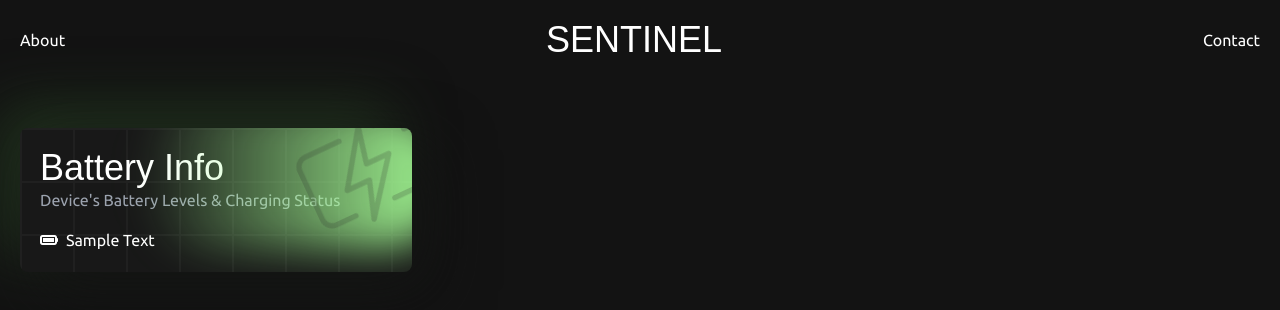
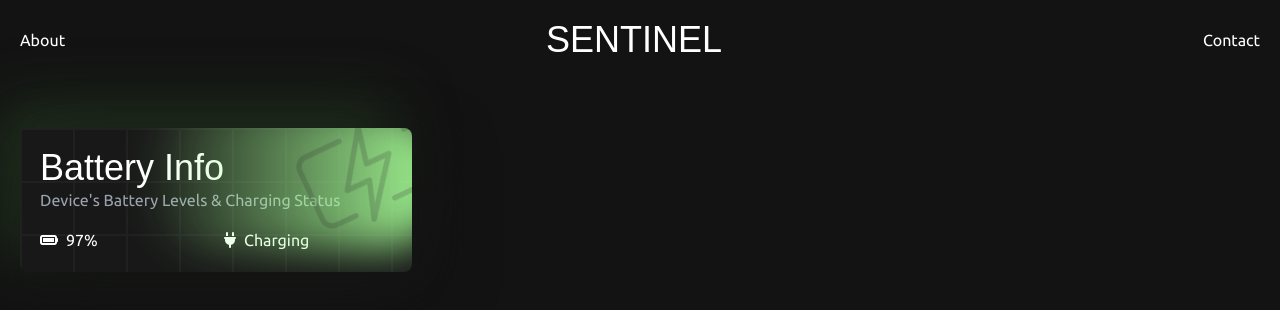
Before and after one commit to HemantDutta/Sentinel, a React (Create React App) app in the folder client/: page / in a window 1280 px wide. Shown: the top 310 px of the page. Built offline with nearby package versions, Linux system fonts and the light colour scheme; no server answers; a web font is replaced by a local one.

Commit message:
Cleanup + InfoItem CSS Separation

```diff
--- a/client/src/pages/Home.js
+++ b/client/src/pages/Home.js
@@ -112,7 +112,7 @@ export const Home = () => {
                 {/* Blobs End */}
                 {/* Information Grid */}
                 <div className="info-grid pt-32 px-5 relative z-40">
-                    <div className="info-item relative p-5 rounded-lg flex flex-col h-full w-full overflow-hidden">
+                    <div className="info-item batteryInfo relative p-5 rounded-lg flex flex-col h-full w-full overflow-hidden">
                         <div className="card-glow absolute rounded-full"/>
                         <img src="\assets\info-icons\batteryInfo.png" alt="Battery Information" className="card-icon absolute -top-5 -right-5"/>
                         <span className="title text-white bit-font text-4xl">Battery Info</span>
@@ -120,7 +120,11 @@ export const Home = () => {
                         <div className="bullet-grid mt-4">
                             <div className="bullet-item text-white flex items-center gap-x-2">
                                 <i className="fa-solid fa-battery"/>
-                                <span className="bullet-text">Sample Text</span>
+                                <span className="bullet-text">97%</span>
+                            </div>
+                            <div className="bullet-item text-white flex items-center gap-x-2">
+                                <i className="fa-solid fa-plug"/>
+                                <span className="bullet-text">Charging</span>
                             </div>
                         </div>
                     </div>
--- a/client/src/styles/Home.css
+++ b/client/src/styles/Home.css
@@ -47,8 +47,6 @@
     background-image: linear-gradient(#202020 2px, transparent 2px), linear-gradient(to right, #202020 2px, transparent 2px);
     background-size: 53px 53px;
     background-color: #181818;
-    box-shadow:  20px 20px 60px #131313,
-    -20px -20px 60px #22351f;
 }
 
 .home .info-grid .info-item .card-glow {
@@ -58,6 +56,15 @@
     top: -15%;
     aspect-ratio: 1/1;
     filter: blur(20px);
+}
+
+.home .info-grid .info-item.batteryInfo {
+    box-shadow:  20px 20px 60px #131313,
+    -20px -20px 60px #22351f;
+    grid-column: 1/2;
+}
+
+.home .info-grid .info-item.batteryInfo .card-glow {
     background: linear-gradient(to right, transparent, #a6ff96);
 }
 
@@ -67,4 +74,11 @@
     opacity: 0.2;
 }
 
+.home .info-grid .info-item .bullet-grid {
+    display: grid;
+    gap: 16px;
+    grid-template-columns: 1fr 1fr;
+    width: 100%;
+}
+
 /* Info Item End */
```
